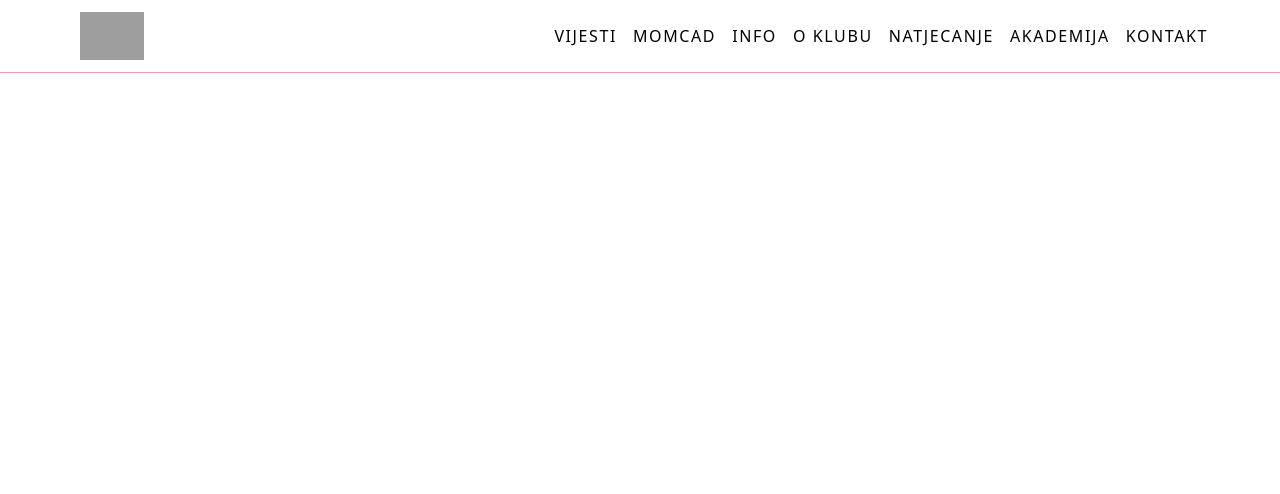
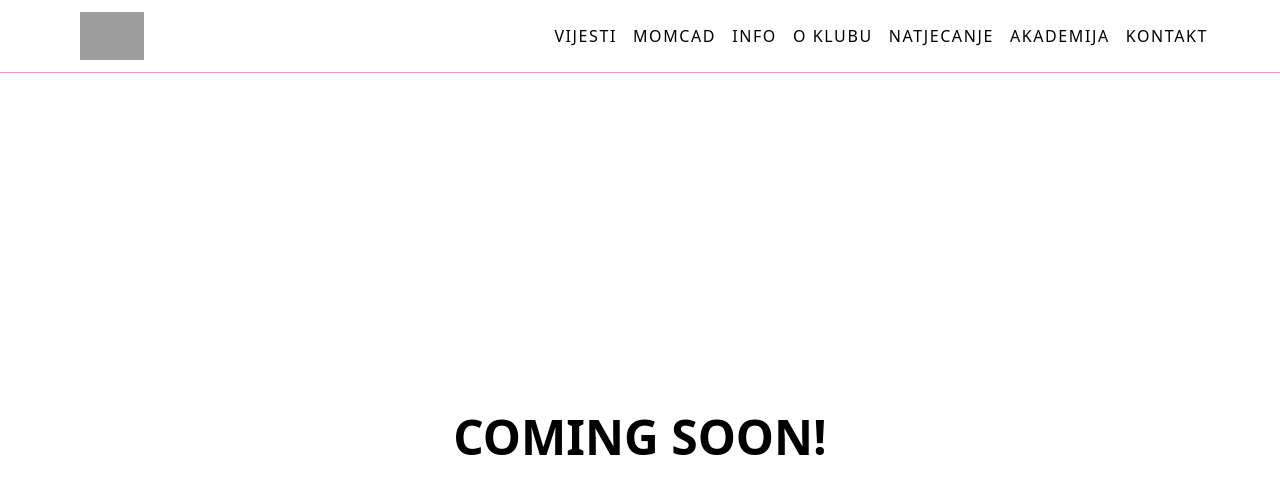
Before and after one commit to TerroqDev/gnkrakitje, a SvelteKit app: page / in a window 1280 px wide. Shown: the top 494 px of the page. Built offline with nearby package versions, Linux system fonts and the light colour scheme; grey boxes are pictures that could not be loaded.

Commit message:
gnk coming soon added

```diff
--- a/src/components/Navigation.svelte
+++ b/src/components/Navigation.svelte
@@ -71,7 +71,7 @@
       >
         <ul class="flex flex-col w-5/6 justify-center align-middle text-center text-gray-50 z-50">
             {#each navItems as item }
-              <li class="text-3xl font-bold border-r-4 border-primary uppercase tracking-widest my-2 py-2 px-4 w-full flex ">
+              <li class="text-3xl font-bold border-r-6 border-primary uppercase tracking-widest my-2 py-2 px-4 w-full flex ">
                 <a on:click={() => isMenuOpen = false}
                   href="/{item}"
                 >{item}
--- /dev/null
+++ b/src/routes/+error.svelte
@@ -0,0 +1,10 @@
+ <script>
+    import { onMount } from 'svelte';
+    import { goto } from '$app/navigation';
+
+    onMount(() => {
+        goto('/');
+    });
+</script>
+
+<h1>Redirecting...</h1>
--- a/src/routes/+page.svelte
+++ b/src/routes/+page.svelte
@@ -4,4 +4,7 @@
 
 <div class="flex flex-col min-h-screen">
     <Navigation />
+    <div class="flex flex-col justify-center items-center flex-1 w-full h-full">
+        <h1 class="text-5xl text-center font-extrabold">COMING SOON!</h1>
+    </div>
 </div>
```
